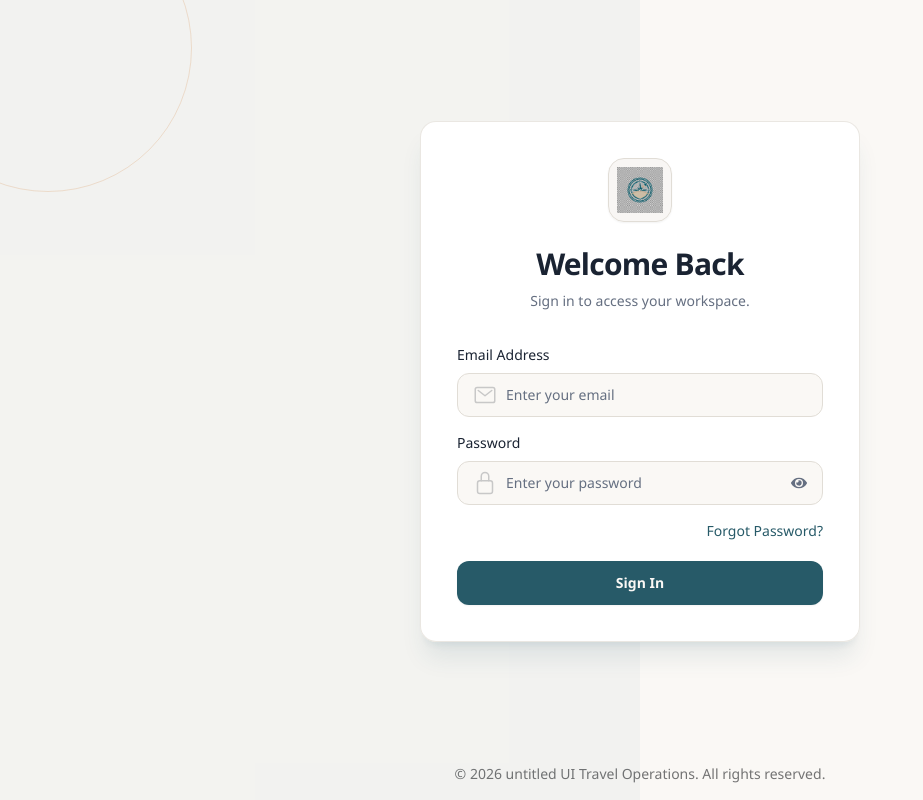
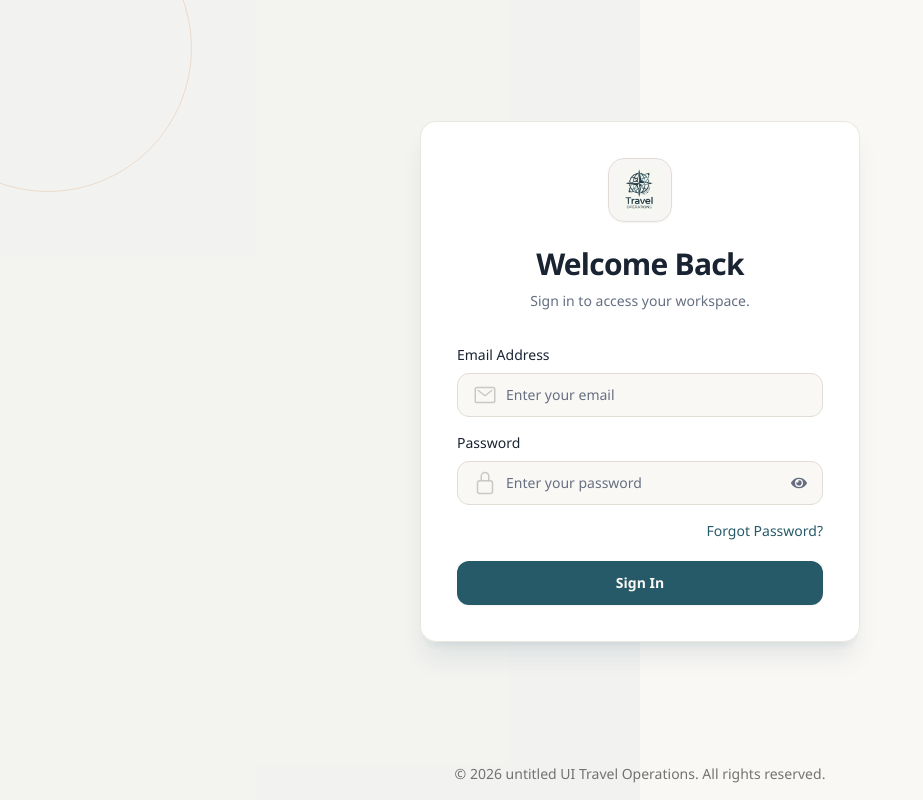
Before and after one commit to sc-devife/sss-web-app, a Next.js app: page /login in a window 1280 px wide. Shown: the whole page, without its empty margins (0-923 px from the left). Built offline with nearby package versions, Linux system fonts and the light colour scheme.

Commit message:
logo size fixes

```diff
--- a/src/app/(auth)/login/page.tsx
+++ b/src/app/(auth)/login/page.tsx
@@ -134,7 +134,7 @@ function LoginForm() {
         <div className="flex size-16 items-center justify-center overflow-hidden rounded-2xl border border-border bg-muted/50 p-2 shadow-sm">
 
           <img
-            src="/logo.png"
+            src="/logo.jpg"
             alt="Travel Online Agency"
             className="h-full w-full object-contain"
           />
--- a/src/components/layout/Header.tsx
+++ b/src/components/layout/Header.tsx
@@ -34,6 +34,7 @@ export function Header() {
           className="flex items-center gap-2 text-muted-foreground hover:text-foreground"
           title="View Profile"
         >
+          <div className="flex h-9 w-9 shrink-0 items-center justify-center overflow-hidden rounded-full bg-muted border border-border ring-1 ring-border/20">
             {user?.organizationLogo ? (
               // eslint-disable-next-line @next/next/no-img-element
               <img
@@ -44,6 +45,7 @@ export function Header() {
             ) : (
               <PiBuildings className="h-8 w-8 shrink-0" />
             )}
+          </div>
           {user && (
             <div className="hidden text-left leading-tight sm:block">
               <div className="text-sm font-medium text-foreground">{user.userId}</div>
--- a/src/components/layout/Sidebar.tsx
+++ b/src/components/layout/Sidebar.tsx
@@ -6,7 +6,6 @@ import { usePathname, useRouter } from "next/navigation";
 import { dashboardRoute, visibleGroupsForRoles } from "@/lib/nav-config";
 import { cn } from "@/lib/cn";
 import { FaChevronLeft, FaChevronRight, FaPowerOff } from "react-icons/fa";
-import { PiAirplaneTiltFill } from "react-icons/pi";
 import { clientApi } from "@/lib/axios/clientClient";
 import { useAppDispatch, useAppSelector } from "@/store/hooks";
 import { setCollapsed as setCollapsedAction, closeMobile as closeMobileAction } from "@/features/ui/uiSlice";
@@ -101,8 +100,12 @@ export function Sidebar({ roles }: { roles: string[] }) {
         {/* Brand */}
         <div className={cn("flex items-center justify-between border-b h-14 px-3 py-1 pb-2", collapsed && "md:justify-center md:px-2")}>
           <div className="flex items-center gap-3 overflow-hidden">
-            <div className="shrink-0 rounded-xl bg-primary/10 p-2 ring-1 ring-primary/20">
-              <PiAirplaneTiltFill className="h-5 w-5 text-primary" />
+            <div className="flex size-10 items-center justify-center overflow-hidden rounded-xl border border-border bg-muted/50">
+              <img
+                src="/logo.jpg"
+                alt="Travel Online Agency"
+                className="h-full w-full object-contain"
+              />
             </div>
             <div className={cn("min-w-0", collapsed && "md:hidden")}>
               <h2 className="truncate text-lg font-bold">Travel CRM</h2>
```
Also changed, not shown: public/logo.jpg (added), public/logo.png (deleted). Lines whose indentation alone changed are shown as unchanged.
